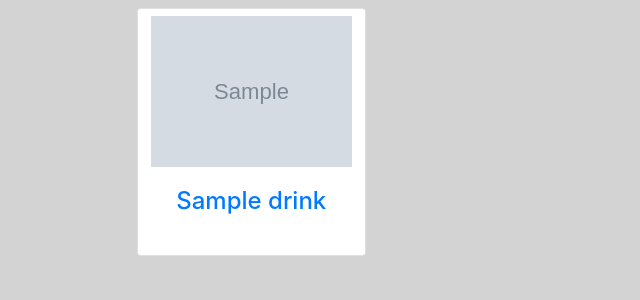
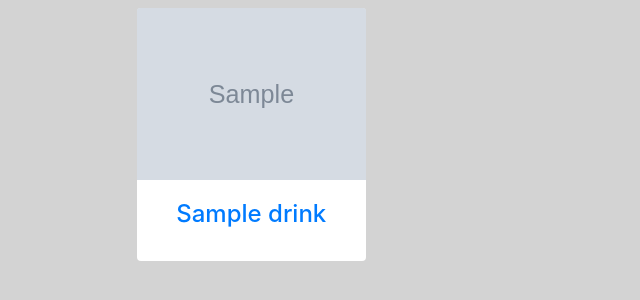
Before and after one commit to cookm353/Drinkr, a Flask app: page /drinks in a window 1280 px wide. Shown: the part 70-370 px from the top of the page, without its empty margins (0-640 px from the left). Run offline with Flask 2, Linux system fonts and the light colour scheme; tables that the repository leaves empty hold one stand-in row (values such as "Sample post"); grey boxes marked "Sample" are stand-in pictures; some libraries are stand-ins or nearby versions.

Commit message:
adding word wrap, removing white backgrounds

```diff
--- a/templates/drinks/drinks.html
+++ b/templates/drinks/drinks.html
@@ -5,18 +5,21 @@
 {% block content %}
 <div class="container">
     <div class="row">
+        <!-- <div class="card-deck"> -->
             {% for drink in drinks %}
             <div class="col-md-4 col-6 col-lg-3 py-2">
-            <div class="card">
-                <a href="/drinks/{{drink.name}}" class="btn">
-                    <img src="{{drink.img_url}}" alt="" class="img-fluid">
+                <div class="card border-0">
+                    <a href="/drinks/{{drink.name}}">
+                        <img src="{{drink.img_url}}" alt="" class="card-img-top">
                         <div class="card-body">
-                        <h4 class="card-title text-center">{{drink.name}}</h4>
+                            <p class="h4 card-title text-center">{{drink.name}}</p>
                         </div>
                     </a>
                 </div>
             </div>
             {% endfor %}
+        <!-- </div> -->
     </div>
 </div>
+
 {% endblock %}
--- a/templates/drinks/ingredients.html
+++ b/templates/drinks/ingredients.html
@@ -7,7 +7,7 @@
         <div class="row">
             {% for ingredient in ingredients %}
             <div class="col-6 col-md-4 col-lg-3 py-2">
-                <div class="card">
+                <div class="card border-0">
                     <a href="/ingredients/{{ingredient.name.lower() }}">
                         <img src="https://www.thecocktaildb.com/images/ingredients/{{ingredient.name.replace(' ', '%20')}}.png" alt="" class="img-fluid">
                         <div class="card-body">
```
Lines whose indentation alone changed are shown as unchanged.
